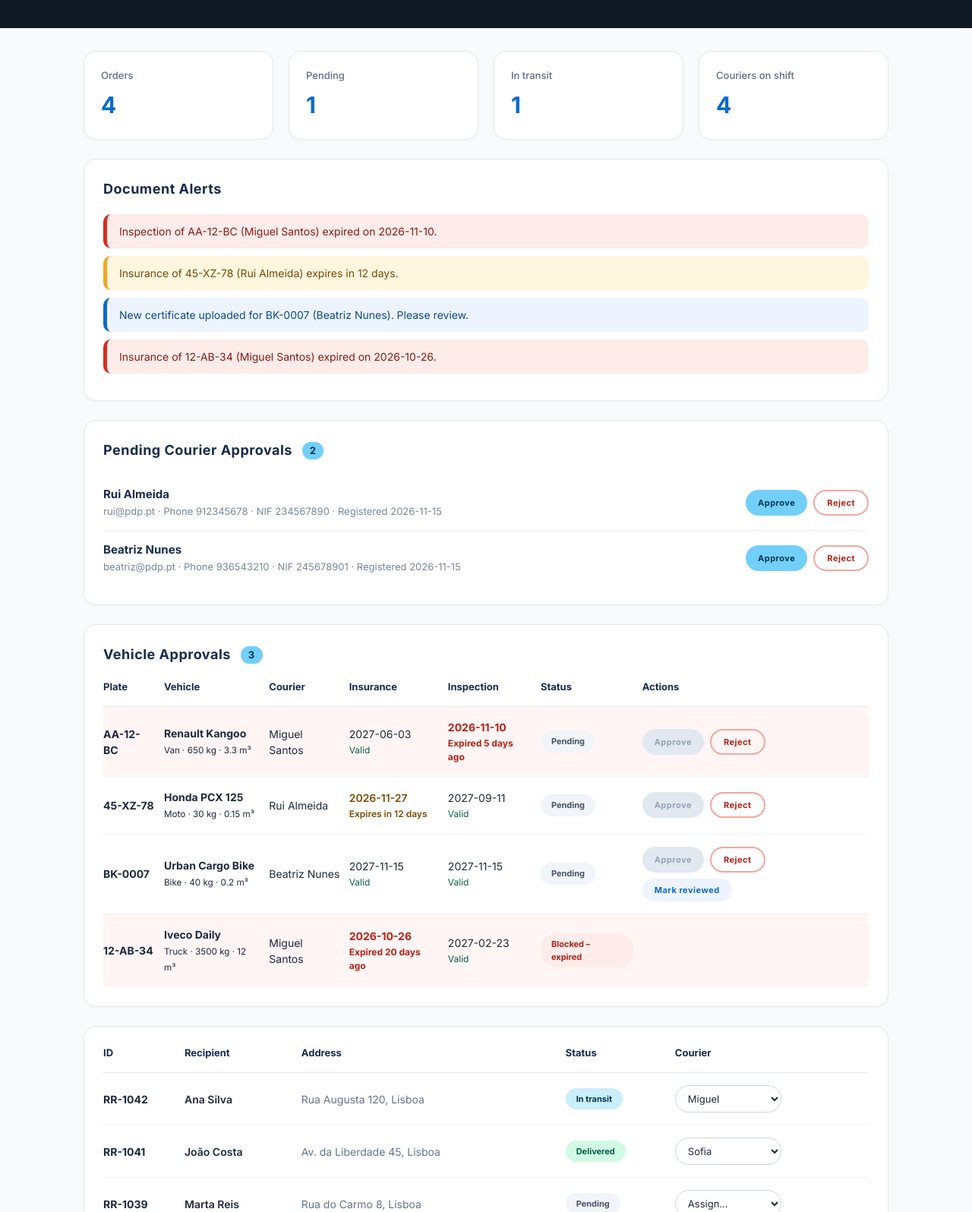
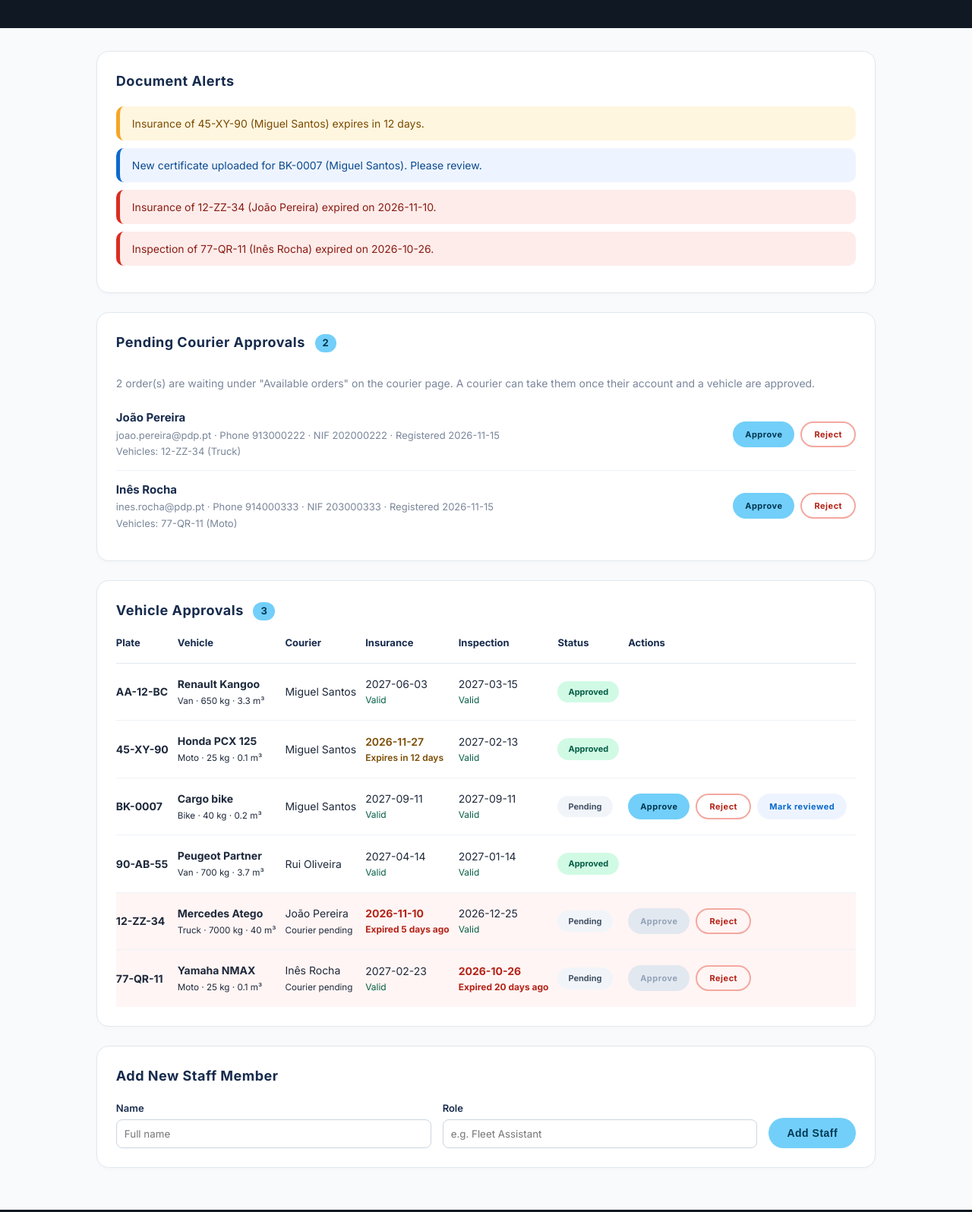
Before and after one commit to christieadamsson/EIS_2627-G02_MEGI, a plain HTML site: page 5_staff.html in a window 1280 px wide. Shown: the part 224-1820 px from the top of the page at 76% size. Drawn offline with Linux system fonts and the light colour scheme.

Commit message:
Staff & admin panels: use shared order/vehicle data
Staff panel
- Courier and vehicle approvals now use the shared pdpVehicles list
  (data.js), so approvals take effect on the courier page
- Vehicle owners from data.js get courier accounts; removed made-up
  sample couriers
- Removed off-spec KPI cards and dispatch table; kept the add-staff
  form that feeds the admin's pending staff approvals

Admin panel
- Operational KPIs read pdpOrders/pdpVehicles instead of static data
- Removed the static stats row
- "Deliveries – last 7 days" chart built from completed orders

Co-Authored-By: Claude Opus 5.5 <noreply@anthropic.com>

```diff
--- a/4_admin.html
+++ b/4_admin.html
@@ -40,10 +40,6 @@
     </section>
 
     <main class="dashboard">
-      <!-- 1. Dynamik KPI -->
-      <section class="stats-grid" id="stats-container">
-      </section>
-
       <!-- Operational KPIs, calculated from the live data (admin.js) -->
       <section class="card">
         <h2>OPERATIONAL KPIs</h2>
@@ -51,9 +47,10 @@
         </div>
       </section>
 
-      <!-- Diagram -->
+      <!-- Deliveries per day, from the same orders as the KPIs (admin.js) -->
       <section class="card">
-        <h2>DELIVERIES THIS WEEK</h2>
+        <h2>DELIVERIES – LAST 7 DAYS</h2>
+        <p class="chart-total" id="chart-total"></p>
         <div class="bar-chart" id="chart-container">
         </div>
       </section>
@@ -74,6 +71,7 @@
     </main>
 
 
+    <script src="data.js" defer></script>
     <script src="scripts.js" defer></script>
     <script src="admin.js" defer></script>
 
--- a/5_staff.html
+++ b/5_staff.html
@@ -35,31 +35,12 @@
       <section class="team-banner">
         <div class="banner-content">
             <p class="team-label">Staff Pannel</p>
-            <h2 class="team-heading">Dispatch Centre</h2>
+            <h2 class="team-heading">Courier &amp; Vehicle Approvals</h2>
         </div>
     </section>
     <main class="dashboard">
 
-        <!-- 1. Statistic (KPI for Dispatch) -->
-        <div class="stats-grid">
-          <div class="stat-card">
-            <div class="stat-title">Orders</div>
-            <div class="stat-value" id="total-orders">4</div>
-          </div>
-          <div class="stat-card">
-            <div class="stat-title">Pending</div>
-            <div class="stat-value" id="pending-orders">1</div>
-          </div>
-          <div class="stat-card">
-            <div class="stat-title">In transit</div>
-            <div class="stat-value" id="transit-orders">1</div>
-          </div>
-          <div class="stat-card">
-            <div class="stat-title">Couriers on shift</div>
-            <div class="stat-value">4</div>
-          </div>
-        </div>
-                <!-- Alerts: expired / expiring / updated vehicle documents -->
+        <!-- Alerts: expired / expiring / updated vehicle documents -->
         <section class="card">
           <h2>Document Alerts</h2>
           <div id="vehicle-alerts"></div>
@@ -68,6 +49,7 @@
         <!-- Pending courier accounts (from the register form on 1_login.html) -->
         <section class="card">
           <h2>Pending Courier Approvals <span class="count-pill" id="pending-couriers-count">0</span></h2>
+          <p class="empty-msg" id="pending-couriers-info"></p>
           <ul class="user-list" id="pending-couriers"></ul>
         </section>
 
@@ -92,26 +74,7 @@
           </div>
         </section>
 
-
-        <!-- 2. Order- och Dispatch-statts -->
-        <div class="card">
-          <div class="table-responsive">
-            <table class="dispatch-table">
-              <thead>
-                <tr>
-                  <th>ID</th>
-                  <th>Recipient</th>
-                  <th>Address</th>
-                  <th>Status</th>
-                  <th>Courier</th>
-                </tr>
-              <tbody id="dispatch-table-body">
-                <!-- fills in with java -->
-              </tbody>
-            </table>
-          </div>
-        </div>
-        <!-- Add new staff members -->
+        <!-- Add new staff members (goes to "Pending staff approvals" on 4_admin.html) -->
         <section class="card" style="margin-bottom: 25px;">
             <h2>Add New Staff Member</h2>
             <form id="add-staff-form" style="display: flex; gap: 15px; flex-wrap: wrap; align-items: flex-end;">
@@ -126,6 +89,8 @@
                 <button type="submit" class="badge badge-active" style="cursor: pointer; border: none; padding: 12px 24px; font-size: 14px;">Add Staff</button>
             </form>
         </section>
+
+        <script src="data.js" defer></script>
         <script src="scripts.js" defer></script>
         <script src="staff.js" defer></script>
 </main>
--- a/staff.js
+++ b/staff.js
@@ -1,13 +1,20 @@
 // =========================================
-// Staff panel (5_staff.html) – courier & vehicle approvals
-// Connected to the courier side through localStorage:
-//   "registeredUsers" -> couriers who registered on 1_login.html (login.js).
-//                        They stay 'pending' until staff approves them here.
-//   "courierVehicles" -> vehicles registered by couriers, audited by staff.
+// Staff panel (5_staff.html)
+// Spec: pending courier & vehicle approvals, with visual alerts
+//       for expired insurance / inspection.
+//
+// Needs data.js. Uses the SAME localStorage data as the other pages:
+//   "registeredUsers" -> courier accounts (login.js). A courier registered on
+//                        1_login.html stays 'pending' until staff approves them.
+//   "pdpVehicles"     -> vehicles of the couriers (data.js). The courier page only
+//                        lets a courier use a vehicle staff set to 'Approved'
+//                        with valid documents.
+//   "pdpOrders"       -> orders (data.js). Approved couriers pick orders themselves
+//                        from "Available orders" on 3_courier.html.
 // =========================================
 (function () {
-    const DAY = 24 * 60 * 60 * 1000;
     const WARNING_DAYS = 30; // documents expiring within 30 days get a warning
+    const DEMO_COURIER = 'Miguel Santos'; // courier account built into login.js
 
     // --- 1. Storage helpers ---
 
@@ -23,56 +30,70 @@
         localStorage.setItem(key, JSON.stringify(list));
     }
 
-    // Date "n" days from today as YYYY-MM-DD, so the sample alerts always work
-    function dateFromToday(days) {
-        return new Date(Date.now() + days * DAY).toISOString().slice(0, 10);
+    function escapeHtml(text) {
+        const div = document.createElement('div');
+        div.textContent = text == null ? '' : String(text);
+        return div.innerHTML;
     }
 
-    // --- 2. Sample test data (only added the first time) ---
+    // --- 2. Courier accounts for the vehicle owners in data.js ---
+    // data.js has vehicles for couriers that had no account. They get one here,
+    // so every courier on this page is a real account that can log in once approved.
+    // João Pereira and Inês Rocha start as 'pending' to have something to approve.
 
-    function seedSampleData() {
-        if (localStorage.getItem('staffSampleData')) return;
+    const SAMPLE_COURIERS = [
+        { name: 'Rui Oliveira', username: 'rui.oliveira', email: 'rui.oliveira@pdp.pt', phone: '912000111', nif: '201000111', status: 'active' },
+        { name: 'João Pereira', username: 'joao.pereira', email: 'joao.pereira@pdp.pt', phone: '913000222', nif: '202000222', status: 'pending' },
+        { name: 'Inês Rocha',   username: 'ines.rocha',   email: 'ines.rocha@pdp.pt',   phone: '914000333', nif: '203000333', status: 'pending' }
+    ];
 
-        const users = readList('registeredUsers');
-        users.push(
-            { name: 'Rui Almeida',   username: 'rui.almeida',   email: 'rui@pdp.pt',      phone: '912345678', nif: '234567890',
-              password: 'courier123', role: 'courier', status: 'pending', created_at: new Date().toISOString() },
-            { name: 'Beatriz Nunes', username: 'beatriz.nunes', email: 'beatriz@pdp.pt',  phone: '936543210', nif: '245678901',
-              password: 'courier123', role: 'courier', status: 'pending', created_at: new Date().toISOString() }
-        );
-        saveList('registeredUsers', users);
-
-        saveList('courierVehicles', [
-            { plate: 'AA-12-BC', model: 'Renault Kangoo', type: 'Van',   courier: 'Miguel Santos',
-              max_weight_kg: 650, max_vol_m3: 3.3,
-              insurance_expiry_date: dateFromToday(200), inspection_expiry_date: dateFromToday(-5),
-              doc_updated: false, status: 'pending' },
-            { plate: '45-XZ-78', model: 'Honda PCX 125',  type: 'Moto',  courier: 'Rui Almeida',
-              max_weight_kg: 30, max_vol_m3: 0.15,
-              insurance_expiry_date: dateFromToday(12), inspection_expiry_date: dateFromToday(300),
-              doc_updated: false, status: 'pending' },
-            { plate: 'BK-0007',  model: 'Urban Cargo Bike', type: 'Bike', courier: 'Beatriz Nunes',
-              max_weight_kg: 40, max_vol_m3: 0.2,
-              insurance_expiry_date: dateFromToday(365), inspection_expiry_date: dateFromToday(365),
-              doc_updated: true, status: 'pending' },
-            { plate: '12-AB-34', model: 'Iveco Daily',    type: 'Truck', courier: 'Miguel Santos',
-              max_weight_kg: 3500, max_vol_m3: 12,
-              insurance_expiry_date: dateFromToday(-20), inspection_expiry_date: dateFromToday(100),
-              doc_updated: false, status: 'approved' }
-        ]);
-
-        localStorage.setItem('staffSampleData', 'done');
+    // Removes test data from earlier versions of this page
+    function removeOldSampleData(users, vehicles) {
+        const oldUsers = ['rui.almeida', 'beatriz.nunes'];
+        const oldPlates = ['45-XZ-78', 'BK-0012'];
+        localStorage.removeItem('courierVehicles');
+        localStorage.removeItem('staffSampleData');
+        return {
+            users: users.filter(function (u) { return oldUsers.indexOf(u.username) === -1; }),
+            vehicles: vehicles.filter(function (v) { return oldPlates.indexOf(v.plate) === -1; })
+        };
     }
 
-    // --- 3. Document checks (insurance / inspection) ---
+    function seedCourierAccounts() {
+        const cleaned = removeOldSampleData(readList('registeredUsers'), pdpGetVehicles());
+        const users = cleaned.users;
+        pdpSaveVehicles(cleaned.vehicles);
 
-    // Returns 'expired', 'soon' or 'valid' plus the days left
+        // Only couriers who still own a vehicle get an account
+        // (so a rejected courier, whose vehicles are deleted, is not added again)
+        SAMPLE_COURIERS.forEach(function (c) {
+            const hasAccount = users.some(function (u) { return u.name === c.name; });
+            const ownsVehicle = cleaned.vehicles.some(function (v) { return v.courier === c.name; });
+            if (!hasAccount && ownsVehicle) {
+                users.push(Object.assign({ password: 'courier123', role: 'courier', created_at: new Date().toISOString() }, c));
+            }
+        });
+        saveList('registeredUsers', users);
+    }
+
+    // --- 3. Checks ---
+
+    function courierStatus(name) {
+        if (name === DEMO_COURIER) return 'active';
+        const user = readList('registeredUsers').find(function (u) { return u.role === 'courier' && u.name === name; });
+        return user ? user.status : 'unknown';
+    }
+
     function checkDocument(dateString) {
-        const today = new Date(new Date().toISOString().slice(0, 10));
-        const daysLeft = Math.round((new Date(dateString) - today) / DAY);
+        const daysLeft = pdpDaysUntil(dateString);
         if (daysLeft < 0) return { state: 'expired', daysLeft: daysLeft };
         if (daysLeft <= WARNING_DAYS) return { state: 'soon', daysLeft: daysLeft };
         return { state: 'valid', daysLeft: daysLeft };
+    }
+
+    function hasExpiredDocument(v) {
+        return checkDocument(v.insuranceExpiry).state === 'expired' ||
+               checkDocument(v.inspectionExpiry).state === 'expired';
     }
 
     function documentCell(dateString) {
@@ -80,29 +101,17 @@
         let note = 'Valid';
         if (check.state === 'expired') note = 'Expired ' + Math.abs(check.daysLeft) + ' days ago';
         if (check.state === 'soon') note = 'Expires in ' + check.daysLeft + ' days';
-        return `<span class="doc-date doc-${check.state}">${dateString}<small>${note}</small></span>`;
-    }
-
-    function hasExpiredDocument(vehicle) {
-        return checkDocument(vehicle.insurance_expiry_date).state === 'expired' ||
-               checkDocument(vehicle.inspection_expiry_date).state === 'expired';
-    }
-
-    function isCourierPending(courierName) {
-        return readList('registeredUsers').some(function (u) {
-            return u.role === 'courier' && u.status === 'pending' && u.name === courierName;
-        });
+        return `<span class="doc-date doc-${check.state}">${escapeHtml(dateString)}<small>${note}</small></span>`;
     }
 
     // --- 4. Rendering ---
 
     function renderAlerts() {
         const container = document.getElementById('vehicle-alerts');
-        if (!container) return;
+        const alerts = [];
 
-        const alerts = [];
-        readList('courierVehicles').forEach(function (v) {
-            [['Insurance', v.insurance_expiry_date], ['Inspection', v.inspection_expiry_date]].forEach(function (doc) {
+        pdpGetVehicles().forEach(function (v) {
+            [['Insurance', v.insuranceExpiry], ['Inspection', v.inspectionExpiry]].forEach(function (doc) {
                 const check = checkDocument(doc[1]);
                 if (check.state === 'expired') {
                     alerts.push({ level: 'expired', text: `${doc[0]} of ${v.plate} (${v.courier}) expired on ${doc[1]}.` });
@@ -110,7 +119,7 @@
                     alerts.push({ level: 'soon', text: `${doc[0]} of ${v.plate} (${v.courier}) expires in ${check.daysLeft} days.` });
                 }
             });
-            if (v.doc_updated) {
+            if (v.newDocument) {
                 alerts.push({ level: 'updated', text: `New certificate uploaded for ${v.plate} (${v.courier}). Please review.` });
             }
         });
@@ -119,20 +128,24 @@
             container.innerHTML = '<p class="empty-msg">No alerts. All vehicle documents are valid.</p>';
             return;
         }
-
         container.innerHTML = alerts.map(function (a) {
-            return `<div class="alert alert-${a.level}">${a.text}</div>`;
+            return `<div class="alert alert-${a.level}">${escapeHtml(a.text)}</div>`;
         }).join('');
     }
 
     function renderPendingCouriers() {
         const container = document.getElementById('pending-couriers');
-        if (!container) return;
-
         const pending = readList('registeredUsers').filter(function (u) {
             return u.role === 'courier' && u.status === 'pending';
         });
+        const available = pdpGetOrders().filter(function (o) {
+            return !o.courier && o.status === PDP_STATUS.INITIATED;
+        }).length;
+
         document.getElementById('pending-couriers-count').textContent = pending.length;
+        document.getElementById('pending-couriers-info').textContent =
+            available + ' order(s) are waiting under "Available orders" on the courier page. ' +
+            'A courier can take them once their account and a vehicle are approved.';
 
         if (pending.length === 0) {
             container.innerHTML = '<p class="empty-msg">No couriers waiting for approval.</p>';
@@ -140,15 +153,20 @@
         }
 
         container.innerHTML = pending.map(function (c) {
+            const vehicles = pdpGetVehicles().filter(function (v) { return v.courier === c.name; });
+            const vehicleText = vehicles.length
+                ? vehicles.map(function (v) { return v.plate + ' (' + v.type + ')'; }).join(', ')
+                : 'no vehicle registered';
             return `
                 <li class="user-item">
                     <div>
-                        <div class="user-name">${c.name}</div>
-                        <div class="user-role">${c.email} · Phone ${c.phone} · NIF ${c.nif} · Registered ${c.created_at.slice(0, 10)}</div>
+                        <div class="user-name">${escapeHtml(c.name)}</div>
+                        <div class="user-role">${escapeHtml(c.email)} · Phone ${escapeHtml(c.phone)} · NIF ${escapeHtml(c.nif)} · Registered ${escapeHtml((c.created_at || '').slice(0, 10))}</div>
+                        <div class="user-role">Vehicles: ${escapeHtml(vehicleText)}</div>
                     </div>
                     <div class="approval-actions">
-                        <button class="btn-approve" data-action="approve-courier" data-id="${c.username}">Approve</button>
-                        <button class="btn-reject" data-action="reject-courier" data-id="${c.username}">Reject</button>
+                        <button class="btn-approve" data-action="approve-courier" data-id="${escapeHtml(c.username)}">Approve</button>
+                        <button class="btn-reject" data-action="reject-courier" data-id="${escapeHtml(c.username)}">Reject</button>
                     </div>
                 </li>`;
         }).join('');
@@ -156,11 +174,9 @@
 
     function renderVehicles() {
         const tbody = document.getElementById('vehicle-table-body');
-        if (!tbody) return;
-
-        const vehicles = readList('courierVehicles');
+        const vehicles = pdpGetVehicles();
         document.getElementById('pending-vehicles-count').textContent =
-            vehicles.filter(function (v) { return v.status === 'pending'; }).length;
+            vehicles.filter(function (v) { return v.status === 'Pending'; }).length;
 
         if (vehicles.length === 0) {
             tbody.innerHTML = '<tr><td colspan="7" class="empty-msg">No vehicles registered.</td></tr>';
@@ -169,30 +185,31 @@
 
         tbody.innerHTML = vehicles.map(function (v) {
             const expired = hasExpiredDocument(v);
-            const courierPending = isCourierPending(v.courier);
+            const courierPending = courierStatus(v.courier) === 'pending';
+
             let statusBadge = '<span class="badge-pending">Pending</span>';
-            if (v.status === 'approved') statusBadge = '<span class="badge-delivered">Approved</span>';
-            if (v.status === 'approved' && expired) statusBadge = '<span class="badge-expired">Blocked – expired</span>';
+            if (v.status === 'Approved') statusBadge = '<span class="badge-delivered">Approved</span>';
+            if (v.status === 'Approved' && expired) statusBadge = '<span class="badge-expired">Blocked – expired</span>';
 
             let actions = '';
-            if (v.status === 'pending') {
+            if (v.status === 'Pending') {
                 const blockReason = expired ? 'Documents expired' : (courierPending ? 'Approve the courier first' : '');
                 actions = `
-                    <button class="btn-approve" data-action="approve-vehicle" data-id="${v.plate}"
+                    <button class="btn-approve" data-action="approve-vehicle" data-id="${escapeHtml(v.plate)}"
                         ${blockReason ? 'disabled title="' + blockReason + '"' : ''}>Approve</button>
-                    <button class="btn-reject" data-action="reject-vehicle" data-id="${v.plate}">Reject</button>`;
+                    <button class="btn-reject" data-action="reject-vehicle" data-id="${escapeHtml(v.plate)}">Reject</button>`;
             }
-            if (v.doc_updated) {
-                actions += `<button class="btn-review" data-action="review-vehicle" data-id="${v.plate}">Mark reviewed</button>`;
+            if (v.newDocument) {
+                actions += `<button class="btn-review" data-action="review-vehicle" data-id="${escapeHtml(v.plate)}">Mark reviewed</button>`;
             }
 
             return `
                 <tr class="${expired ? 'row-expired' : ''}">
-                    <td class="order-id">${v.plate}</td>
-                    <td><strong>${v.model}</strong><br><small>${v.type} · ${v.max_weight_kg} kg · ${v.max_vol_m3} m³</small></td>
-                    <td>${v.courier}</td>
-                    <td>${documentCell(v.insurance_expiry_date)}</td>
-                    <td>${documentCell(v.inspection_expiry_date)}</td>
+                    <td class="order-id">${escapeHtml(v.plate)}</td>
+                    <td><strong>${escapeHtml(v.model)}</strong><br><small>${escapeHtml(v.type)} · ${v.maxWeightKg} kg · ${v.maxVolM3} m³</small></td>
+                    <td>${escapeHtml(v.courier)}${courierPending ? '<br><small>Courier pending</small>' : ''}</td>
+                    <td>${documentCell(v.insuranceExpiry)}</td>
+                    <td>${documentCell(v.inspectionExpiry)}</td>
                     <td>${statusBadge}</td>
                     <td><div class="approval-actions">${actions}</div></td>
                 </tr>`;
@@ -212,48 +229,43 @@
         const courier = users.find(function (u) { return u.username === username; });
         courier.status = 'active'; // login.js now lets this courier log in
         saveList('registeredUsers', users);
-        alert(`${courier.name} is approved and can now log in as a courier.`);
+        alert(`${courier.name} is approved and can now log in as a courier. ` +
+              `Approve one of their vehicles so they can take available orders.`);
     }
 
     function rejectCourier(username) {
         const users = readList('registeredUsers');
         const index = users.findIndex(function (u) { return u.username === username; });
         const courier = users[index];
-        if (!confirm(`Reject ${courier.name}? Their account will be removed.`)) return;
+        if (!confirm(`Reject ${courier.name}? Their account and vehicles will be removed.`)) return;
         users.splice(index, 1);
         saveList('registeredUsers', users);
-
-        // Vehicles of a rejected courier cannot be approved either
-        saveList('courierVehicles', readList('courierVehicles').filter(function (v) {
-            return v.courier !== courier.name;
-        }));
+        pdpSaveVehicles(pdpGetVehicles().filter(function (v) { return v.courier !== courier.name; }));
     }
 
     function updateVehicle(plate, change) {
-        const vehicles = readList('courierVehicles');
+        const vehicles = pdpGetVehicles();
         const vehicle = vehicles.find(function (v) { return v.plate === plate; });
-        change(vehicle, vehicles);
-        saveList('courierVehicles', vehicles);
+        change(vehicle);
+        pdpSaveVehicles(vehicles);
         return vehicle;
     }
 
     function approveVehicle(plate) {
         const vehicle = updateVehicle(plate, function (v) {
-            v.status = 'approved';
-            v.doc_updated = false;
+            v.status = 'Approved';
+            v.newDocument = false;
         });
-        alert(`Vehicle ${vehicle.plate} approved. ${vehicle.courier} can now use it for orders.`);
+        alert(`Vehicle ${vehicle.plate} approved. ${vehicle.courier} can now select it on the courier page.`);
     }
 
     function rejectVehicle(plate) {
         if (!confirm(`Reject vehicle ${plate}?`)) return;
-        saveList('courierVehicles', readList('courierVehicles').filter(function (v) {
-            return v.plate !== plate;
-        }));
+        pdpSaveVehicles(pdpGetVehicles().filter(function (v) { return v.plate !== plate; }));
     }
 
     function reviewVehicle(plate) {
-        updateVehicle(plate, function (v) { v.doc_updated = false; });
+        updateVehicle(plate, function (v) { v.newDocument = false; });
     }
 
     const actions = {
@@ -272,10 +284,13 @@
         renderStaffPanel();
     });
 
+    // Refresh when another tab (e.g. the courier page) changes the data
+    window.addEventListener('storage', renderStaffPanel);
+
     // --- 6. Start ---
 
     document.addEventListener('DOMContentLoaded', function () {
-        seedSampleData();
+        seedCourierAccounts();
         renderStaffPanel();
     });
 })();
```
Also changed, not shown: admin.css (+19 -0 lines), admin.js (+50 -9 lines).
